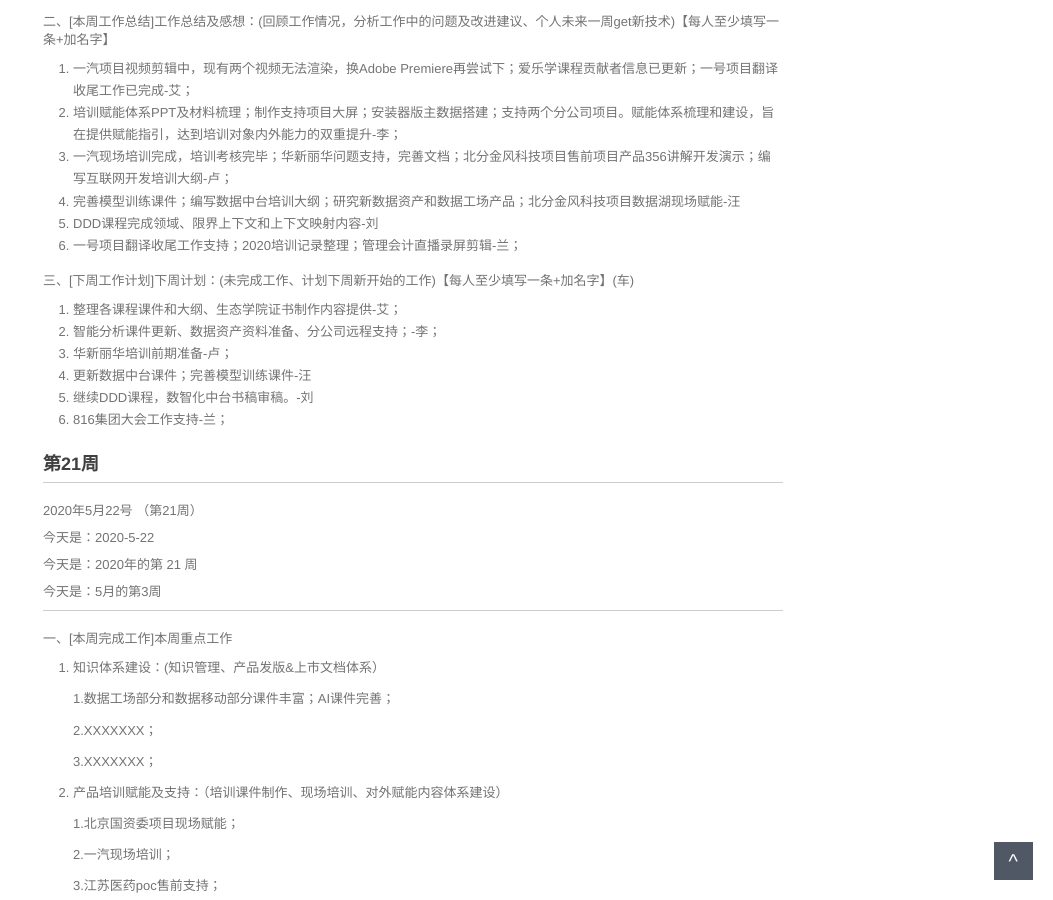
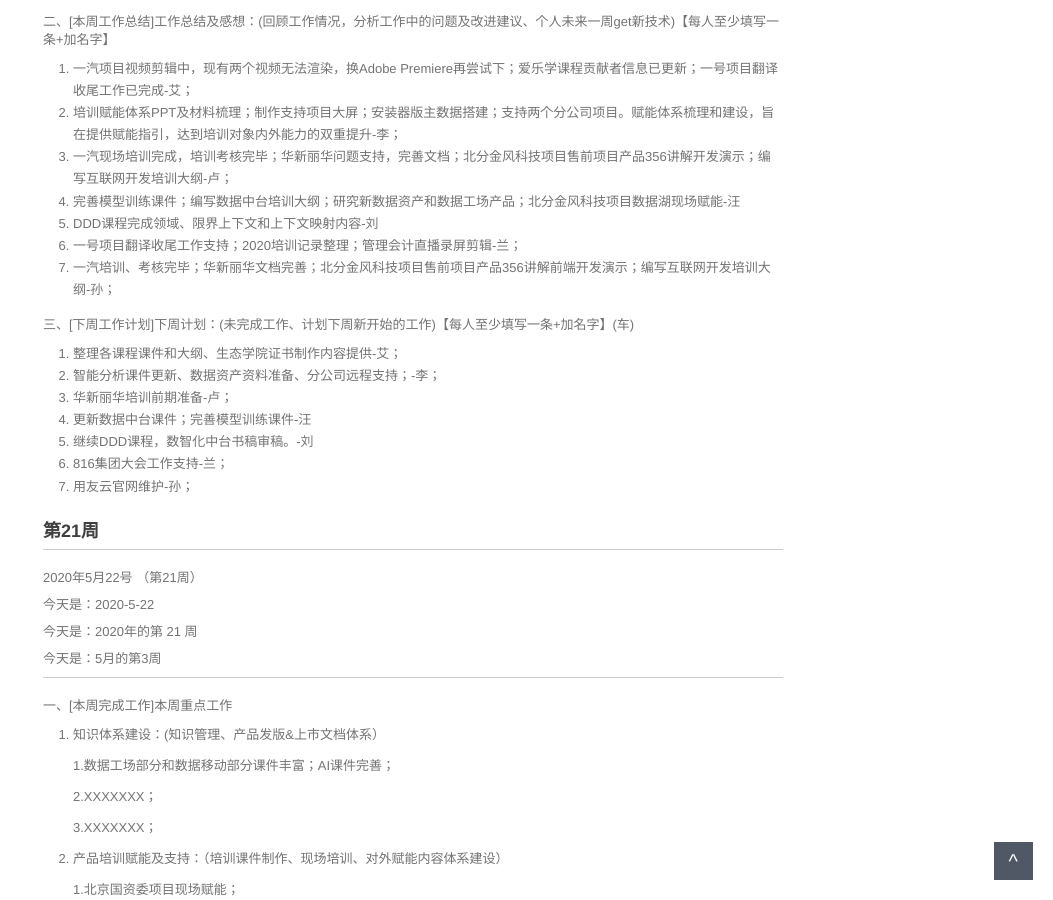
Before and after one commit to walllFlower/blog, a Jekyll site: the page built from 2020-02-28-day_report.md, in a window 1280 px wide and 900 px high, scrolled down 1151 px. Shown: the whole window, without its empty margins (227-1280 px from the left). Built offline with Jekyll 4.4.1, drawn with Linux system fonts in a browser that asks for light colours; comment, search, counter and statistics services are not loaded.

Commit message:
Update 2020-02-28-day_report.md

```diff
--- a/2020-02-28-day_report.md
+++ b/2020-02-28-day_report.md
@@ -75,6 +75,7 @@ categories: 技术运营工作周报
 4. 完善模型训练课件；编写数据中台培训大纲；研究新数据资产和数据工场产品；北分金风科技项目数据湖现场赋能-汪
 5. DDD课程完成领域、限界上下文和上下文映射内容-刘
 6. 一号项目翻译收尾工作支持；2020培训记录整理；管理会计直播录屏剪辑-兰；
+7. 一汽培训、考核完毕；华新丽华文档完善；北分金风科技项目售前项目产品356讲解前端开发演示；编写互联网开发培训大纲-孙；
 
 三、[下周工作计划]下周计划：(未完成工作、计划下周新开始的工作)【每人至少填写一条+加名字】(车)
 
@@ -84,7 +85,7 @@ categories: 技术运营工作周报
 4. 更新数据中台课件；完善模型训练课件-汪
 5. 继续DDD课程，数智化中台书稿审稿。-刘
 6. 816集团大会工作支持-兰；
-
+7. 用友云官网维护-孙；
 
 ###  第21周
 
```
